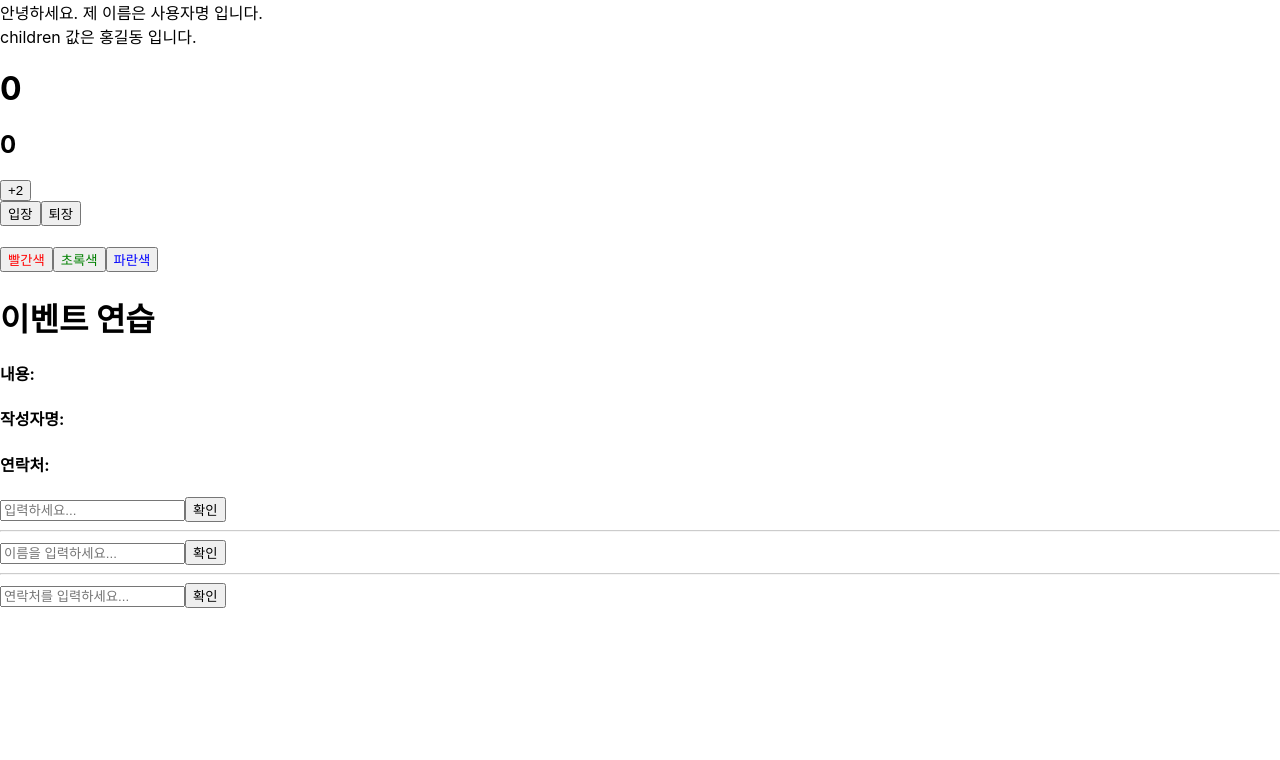
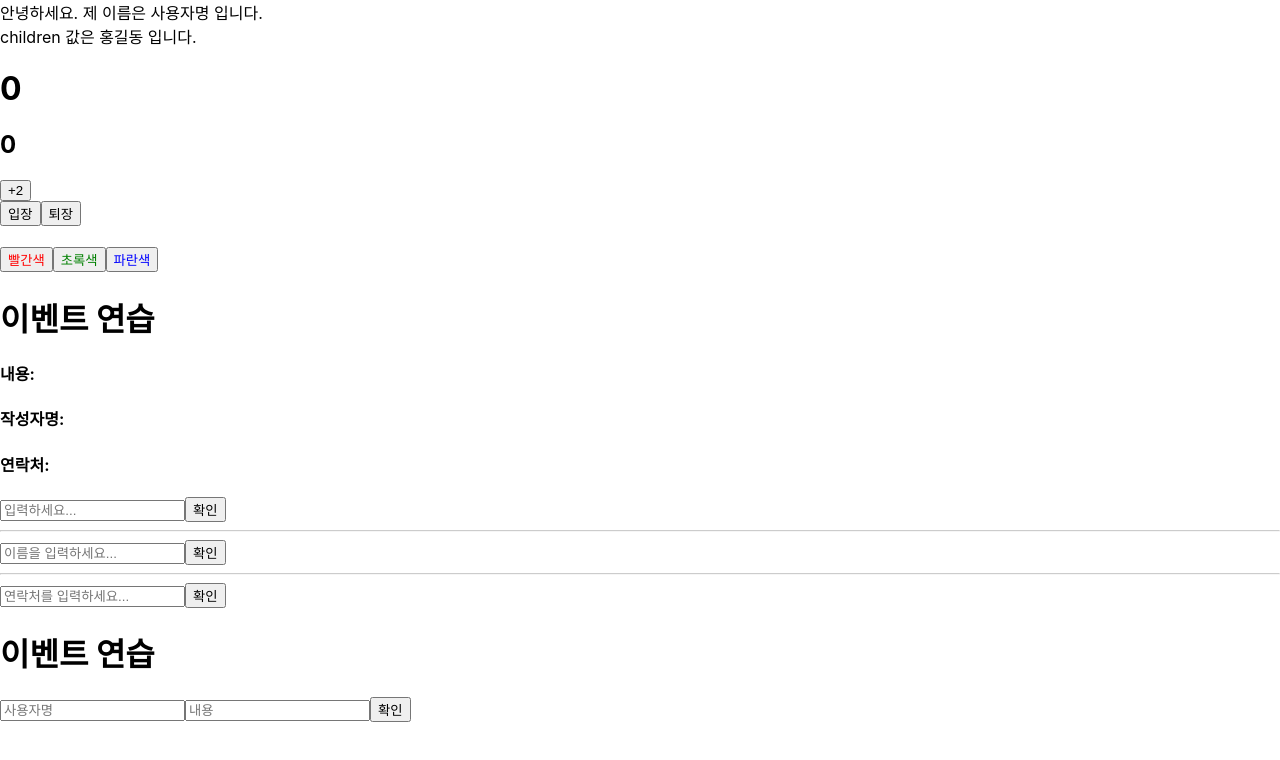
Before and after one commit to hyChunjae2023/react2025, a React (Create React App) app in the folder hello-react/: page / in a window 1280 px wide. Shown: the top 760 px of the page. Built offline with nearby package versions, Linux system fonts and the light colour scheme.

Commit message:
함수형 event

```diff
--- a/hello-react/src/App.js
+++ b/hello-react/src/App.js
@@ -3,6 +3,7 @@ import MyComponent from './Components/MyComponent';
 import Counter from './Components/Counter';
 import Say from './Components/Say';
 import EventPractice from './Components/EventPractice';
+import EventPracticeFunc from './Components/EventPracticsFunc';
 
 const App = () => {
   return (
@@ -11,6 +12,7 @@ const App = () => {
       <Counter />
       <Say />
       <EventPractice />
+      <EventPracticeFunc />
     </div>
   )
 }
--- a/hello-react/src/Components/EventPractice.js
+++ b/hello-react/src/Components/EventPractice.js
@@ -75,7 +75,6 @@ class EventPractice extends Component {
     }
     /** onKeyPress 이벤트는 deprecated 되었으므로 onKeyUp/onKeyDown 으로 대체 */
     handleKeyPress = (e) => {
-        console.log(e.type, e.target.name);
         if (e.key === "Enter") this.handleInputEvent(e);
     }
 
--- /dev/null
+++ b/hello-react/src/Components/EventPracticsFunc.js
@@ -0,0 +1,40 @@
+import { useState } from 'react';
+
+const EventPracticeFunc = () => {
+    const [ userName, setUserName ] = useState("");
+    const [ message, setMessage ] = useState("");
+    const onChangeUserName = e => setUserName(e.target.value);
+    const onChangeMessage = e => setMessage(e.target.value);
+    const onClick = () => {
+        setUserName("");
+        setMessage("");
+    };
+    const onKeyUp = e => (e.key === "Enter") ? onClick() : null;
+
+    return(
+        <div>
+            <h1>이벤트 연습</h1>
+            <input
+                type="text"
+                name="userName"
+                placeholder='사용자명'
+                value={userName}
+                onChange={onChangeUserName}
+                onKeyUp={onKeyUp}
+            />
+            <input
+                type="text"
+                name="message"
+                placeholder="내용"
+                value={message}
+                onChange={onChangeMessage}
+                onKeyUp={onKeyUp}
+            />
+            <button
+                onClick={onClick}
+            >확인</button>
+        </div>
+    )
+}
+
+export default EventPracticeFunc;
```
